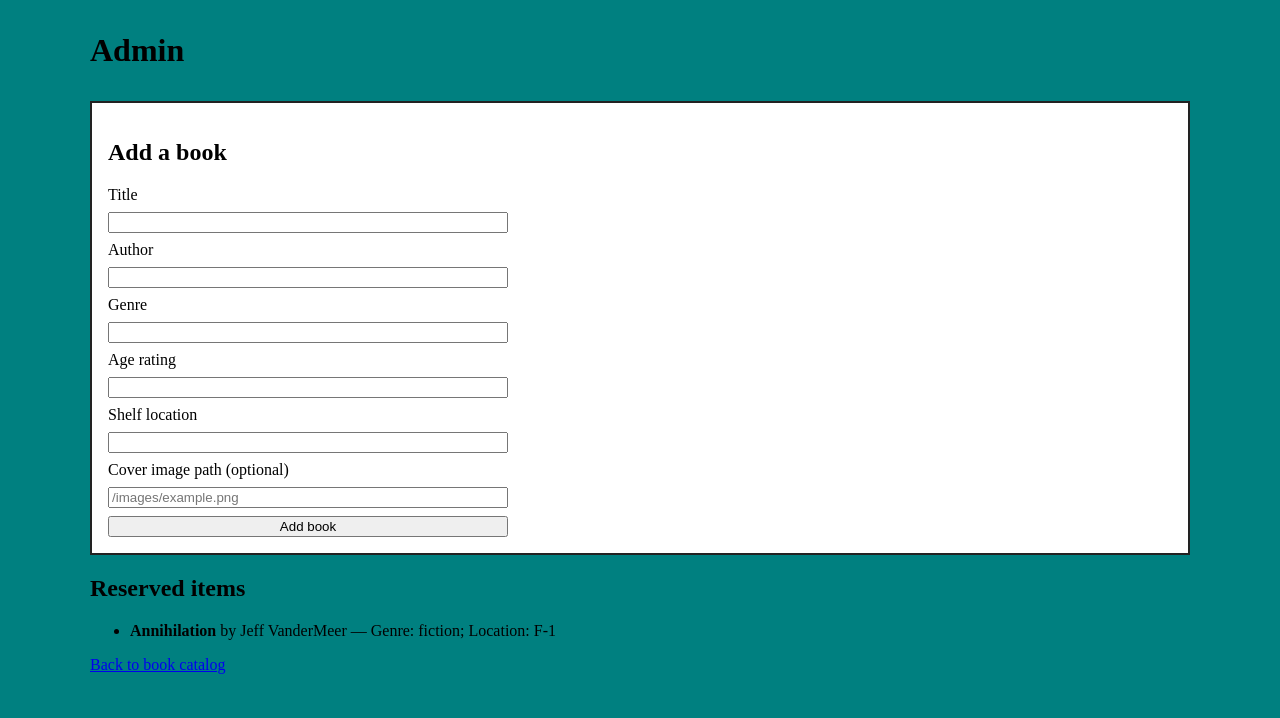
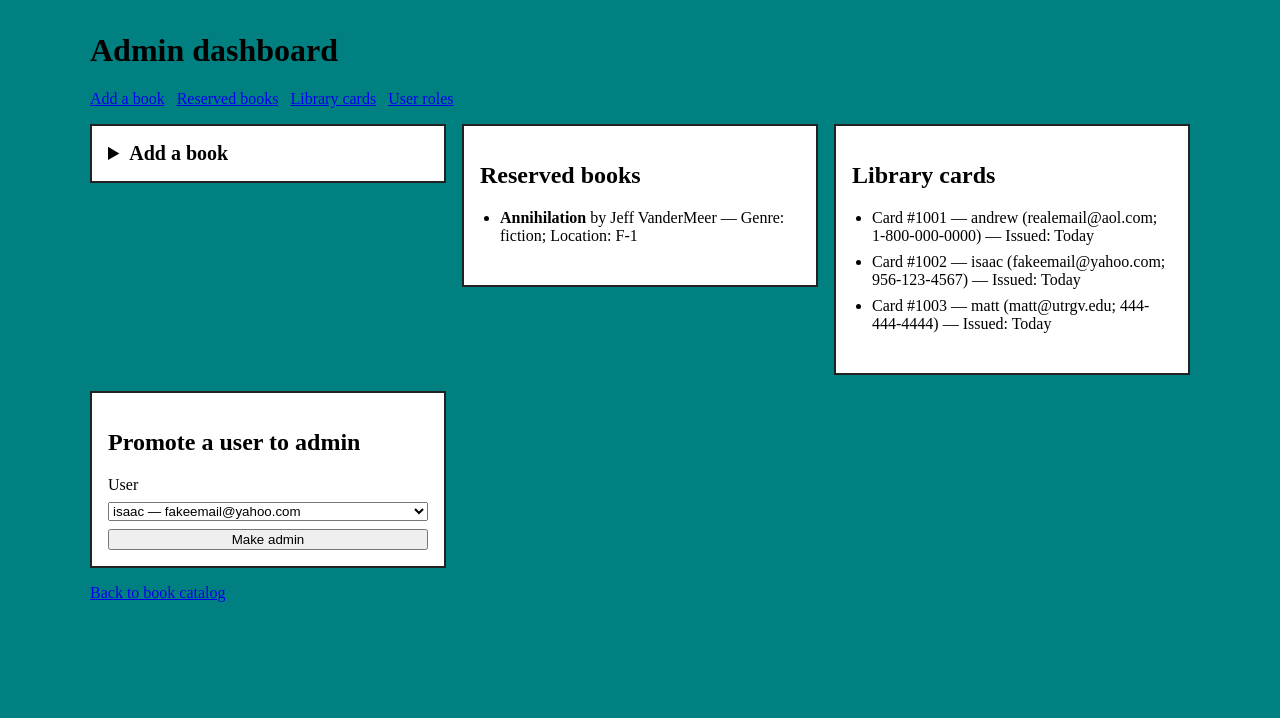
Before and after one commit to Jonathan0640/3330-exam2-application, a Node server app: page /admin/ in a window 1280 px wide. Shown: the part 82-800 px from the top of the page. Run offline with Node 20, Linux system fonts and the light colour scheme; some web fonts are replaced.

Commit message:
admin page expanded

```diff
--- a/app.js
+++ b/app.js
@@ -7,6 +7,7 @@ const app = express();
 
 app.use(express.static("public"));
 app.use(express.json());
+app.use(express.urlencoded({ extended: false }));
 app.use((req, res, next) => {
     res.locals.user = req.session && req.session.user;
     next();
--- a/public/css/styles.css
+++ b/public/css/styles.css
@@ -51,15 +51,55 @@ header{
     background: #eee;
 }
 
-.admin-book-form {
-    margin-top: 2rem;
+.admin-page {
+    max-width: 1100px;
+    margin: 2rem auto;
+    padding: 0 1rem;
+}
+
+.admin-dashboard-nav {
+    display: flex;
+    flex-wrap: wrap;
+    gap: 0.75rem;
+    margin: 1rem 0;
+}
+
+.admin-dashboard-grid {
+    display: grid;
+    grid-template-columns: repeat(auto-fit, minmax(280px, 1fr));
+    gap: 1rem;
+    align-items: start;
+}
+
+.admin-panel {
     padding: 1rem;
     background: #fff;
     border: 2px solid #222;
 }
 
-.admin-book-form form {
+.admin-panel details summary {
+    cursor: pointer;
+    font-size: 1.25rem;
+    font-weight: bold;
+}
+
+.admin-book-form {
     display: grid;
     gap: 0.5rem;
-    max-width: 400px;
+    margin-top: 1rem;
 }
+
+.admin-panel form {
+    display: grid;
+    gap: 0.5rem;
+}
+
+.admin-list {
+    max-height: 18rem;
+    overflow-y: auto;
+    padding-left: 1.25rem;
+}
+
+.admin-list li {
+    margin-bottom: 0.5rem;
+}
--- a/src/controller/books.controller.js
+++ b/src/controller/books.controller.js
@@ -3,23 +3,13 @@ import bookServices from '../services/books.services.js'
 const getBooks = (req, res) => {
     const user = req.session && req.session.user;
     const messages = {
-        reserved: 'That book is already reserved.'
+        reserved: 'That book is already reserved.',
+        created: 'Book added to the catalog.'
     };
 
     res.render('books.ejs', {
         books: bookServices.getBooks(),
         user,
-        message: messages[req.query.message]
-    });
-};
-
-const getAdmin = (req, res) => {
-    const messages = {
-        created: 'Book added to the catalog.'
-    };
-
-    return res.render('admin.ejs', {
-        reservedBooks: bookServices.getBooks().filter((book) => book.reserved),
         message: messages[req.query.message]
     });
 };
@@ -42,47 +32,7 @@ const reserveBook = (req, res) => {
     return res.redirect('/books');
 };
 
-const createBook = (req, res) => {
-    const user = req.session && req.session.user;
-    if (!user) {
-        return res.redirect('/signin');
-    }
-
-    if (user.role !== 'admin') {
-        return res.sendStatus(403);
-    }
-
-    const name = typeof req.body.name === 'string' ? req.body.name.trim() : '';
-    const author = typeof req.body.author === 'string' ? req.body.author.trim() : '';
-    const genre = typeof req.body.genre === 'string' ? req.body.genre.trim() : '';
-    const location = typeof req.body.location === 'string' ? req.body.location.trim() : '';
-    const rawAgeRating = typeof req.body.Age_Rating === 'string' ? req.body.Age_Rating.trim() : '';
-    const ageRating = Number(rawAgeRating);
-    const img = typeof req.body.img === 'string' ? req.body.img.trim() : '';
-
-    if (!name || !author || !genre || !location || !rawAgeRating || !Number.isInteger(ageRating) || ageRating < 0) {
-        return res.status(400).send('Enter a title, author, genre, non-negative age rating, and location.');
-    }
-
-    if (img && (!img.startsWith('/images/') || img.includes('..'))) {
-        return res.status(400).send('Book image must be a path under /images/.');
-    }
-
-    bookServices.addBook({
-        name,
-        author,
-        genre,
-        Age_Rating: ageRating,
-        location,
-        ...(img ? { img } : {})
-    });
-
-    return res.redirect('/admin?message=created');
-};
-
 export default {
     getBooks,
-    getAdmin,
-    reserveBook,
-    createBook
+    reserveBook
 };
--- /dev/null
+++ b/src/controller/users.controller.js
@@ -0,0 +1,83 @@
+import bookServices from '../services/books.services.js'
+import libraryCardServices from '../services/librarycard.services.js'
+import userServices from '../services/user.services.js'
+
+const getAdmin = (req, res) => {
+    const messages = {
+        created: 'Book added to the catalog.',
+        promoted: 'User promoted to admin.'
+    };
+    const users = userServices.getAllUsers();
+    const libraryCards = libraryCardServices.getAllCards().map((card) => ({
+        ...card,
+        user: users.find((user) => user.userID === card.userID)
+    }));
+
+    return res.render('admin.ejs', {
+        reservedBooks: bookServices.getBooks().filter((book) => book.reserved),
+        libraryCards,
+        usersToPromote: users.filter((user) => user.role !== 'admin'),
+        message: messages[req.query.message]
+    });
+};
+
+const createBook = (req, res) => {
+    const user = req.session && req.session.user;
+    // Allow anonymous submissions for testing until sign-in is implemented.
+    if (user && user.role !== 'admin') {
+        return res.sendStatus(403);
+    }
+
+    const body = req.body || {};
+    const name = typeof body.name === 'string' ? body.name.trim() : '';
+    const author = typeof body.author === 'string' ? body.author.trim() : '';
+    const genre = typeof body.genre === 'string' ? body.genre.trim() : '';
+    const location = typeof body.location === 'string' ? body.location.trim() : '';
+    const rawAgeRating = typeof body.Age_Rating === 'string' ? body.Age_Rating.trim() : '';
+    const ageRating = Number(rawAgeRating);
+    const img = typeof body.img === 'string' ? body.img.trim() : '';
+
+    if (!name || !author || !genre || !location || !rawAgeRating || !Number.isInteger(ageRating) || ageRating < 0) {
+        return res.status(400).send('Enter a title, author, genre, non-negative age rating, and location.');
+    }
+
+    if (img && (!img.startsWith('/images/') || img.includes('..'))) {
+        return res.status(400).send('Book image must be a path under /images/.');
+    }
+
+    bookServices.addBook({
+        name,
+        author,
+        genre,
+        Age_Rating: ageRating,
+        location,
+        ...(img ? { img } : {})
+    });
+
+    return res.redirect('/books?message=created');
+};
+
+const promoteUser = (req, res) => {
+    const currentUser = req.session && req.session.user;
+    if (currentUser && currentUser.role !== 'admin') {
+        return res.sendStatus(403);
+    }
+
+    // Allow promotion testing before sign-in is implemented.
+    const userID = Number(req.body && req.body.userID);
+    if (!Number.isInteger(userID) || userID < 1) {
+        return res.status(400).send('Select a valid user.');
+    }
+
+    if (!userServices.promoteUser(userID)) {
+        return res.status(404).send('User not found.');
+    }
+
+    return res.redirect('/admin?message=promoted');
+};
+
+export default {
+    getAdmin,
+    createBook,
+    promoteUser
+};
--- a/src/services/librarycard.services.js
+++ b/src/services/librarycard.services.js
@@ -15,3 +15,11 @@ const libraryCards = [
         date: "Today"
     }
 ];
+
+const getAllCards = () => {
+    return libraryCards;
+};
+
+export default {
+    getAllCards
+};
--- a/src/services/user.services.js
+++ b/src/services/user.services.js
@@ -21,3 +21,22 @@ const users = [
         role: "user"
     }
 ];
+
+const getAllUsers = () => {
+    return users;
+};
+
+const promoteUser = (userID) => {
+    const user = users.find((existingUser) => existingUser.userID === Number(userID));
+    if (!user) {
+        return false;
+    }
+
+    user.role = "admin";
+    return true;
+};
+
+export default {
+    getAllUsers,
+    promoteUser
+};
--- a/views/admin.ejs
+++ b/views/admin.ejs
@@ -1,15 +1,24 @@
 <%- include('partials/header') %>
 
-<main class="books-page">
-    <h1>Admin</h1>
+<main class="admin-page">
+    <h1>Admin dashboard</h1>
 
     <% if (message) { %>
         <p role="status"><%= message %></p>
     <% } %>
 
-    <section class="admin-book-form" aria-labelledby="add-book-heading">
-        <h2 id="add-book-heading">Add a book</h2>
-        <form action="/admin/books" method="POST">
+    <nav class="admin-dashboard-nav" aria-label="Admin tools">
+        <a href="#add-book">Add a book</a>
+        <a href="#reserved-books">Reserved books</a>
+        <a href="#library-cards">Library cards</a>
+        <a href="#promote-users">User roles</a>
+    </nav>
+
+    <div class="admin-dashboard-grid">
+        <section class="admin-panel" id="add-book" aria-labelledby="add-book-heading">
+            <details>
+                <summary id="add-book-heading">Add a book</summary>
+                <form action="/admin/books" method="POST" class="admin-book-form">
                     <label for="name">Title</label>
                     <input id="name" name="name" type="text" required>
 
@@ -30,14 +39,15 @@
 
                     <button type="submit">Add book</button>
                 </form>
+            </details>
         </section>
 
-    <section aria-labelledby="reserved-books-heading">
-        <h2 id="reserved-books-heading">Reserved items</h2>
+        <section class="admin-panel" id="reserved-books" aria-labelledby="reserved-books-heading">
+            <h2 id="reserved-books-heading">Reserved books</h2>
             <% if (reservedBooks.length === 0) { %>
                 <p>No books are currently reserved.</p>
             <% } else { %>
-            <ul>
+                <ul class="admin-list">
                     <% reservedBooks.forEach((book) => { %>
                         <li>
                             <strong><%= book.name %></strong> by <%= book.author %>
@@ -48,6 +58,45 @@
             <% } %>
         </section>
 
+        <section class="admin-panel" id="library-cards" aria-labelledby="library-cards-heading">
+            <h2 id="library-cards-heading">Library cards</h2>
+            <% if (libraryCards.length === 0) { %>
+                <p>No library cards are registered.</p>
+            <% } else { %>
+                <ul class="admin-list">
+                    <% libraryCards.forEach((card) => { %>
+                        <li>
+                            Card #<%= card.cardNumber %>
+                            <% if (card.user) { %>
+                                — <%= card.user.name %> (<%= card.user.email %>; <%= card.user.phoneNumber %>)
+                            <% } else { %>
+                                — User information unavailable
+                            <% } %>
+                            — Issued: <%= card.date %>
+                        </li>
+                    <% }); %>
+                </ul>
+            <% } %>
+        </section>
+
+        <section class="admin-panel" id="promote-users" aria-labelledby="promote-users-heading">
+            <h2 id="promote-users-heading">Promote a user to admin</h2>
+            <% if (usersToPromote.length === 0) { %>
+                <p>All users are already admins.</p>
+            <% } else { %>
+                <form action="/admin/users/promote" method="POST">
+                    <label for="userID">User</label>
+                    <select id="userID" name="userID" required>
+                        <% usersToPromote.forEach((user) => { %>
+                            <option value="<%= user.userID %>"><%= user.name %> — <%= user.email %></option>
+                        <% }); %>
+                    </select>
+                    <button type="submit">Make admin</button>
+                </form>
+            <% } %>
+        </section>
+    </div>
+
     <p><a href="/books">Back to book catalog</a></p>
 </main>
 
```
Also changed, not shown: src/routes/admin.routes.js (+4 -3 lines). Lines whose indentation alone changed are shown as unchanged.
